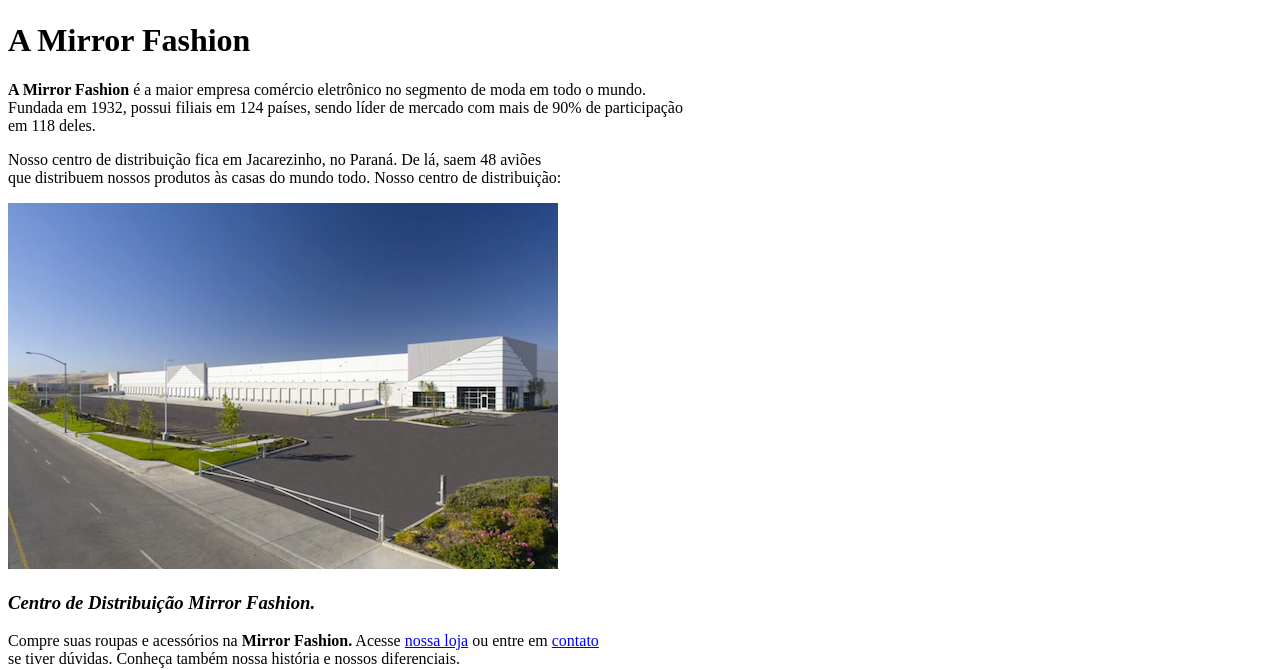
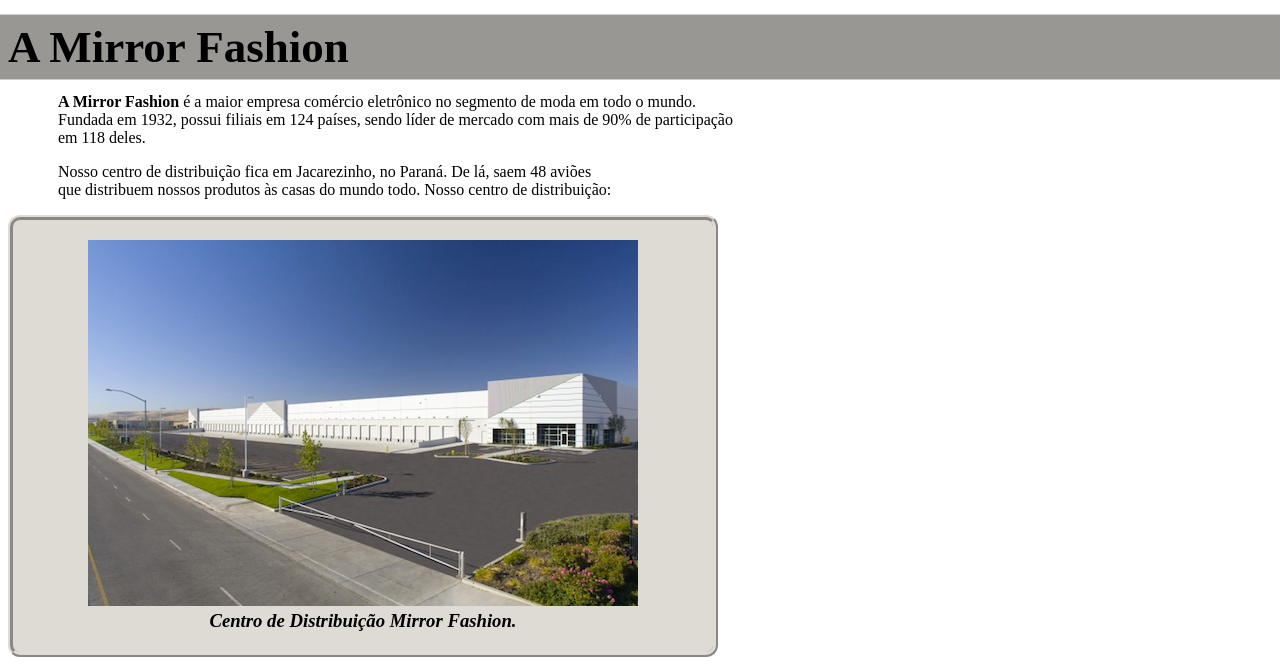
Before and after one commit to Jhovtm/MirrorFashion, a plain HTML site: page index.html in a window 1280 px wide. Shown: the part 96-766 px from the top of the page. Drawn offline with Linux system fonts and the light colour scheme.

Commit message:
Change stylesheet link from visual.css to style.css

```diff
--- a/index.html
+++ b/index.html
@@ -3,7 +3,7 @@
 <html lang="pt-br">
     <head>
         <meta charset="UTF-8">
-        <link rel="stylesheet" href="./visual.css">
+        <link rel="stylesheet" href="./style.css">
         <title>Mirror Fashion</title>
 
     </head>
```
